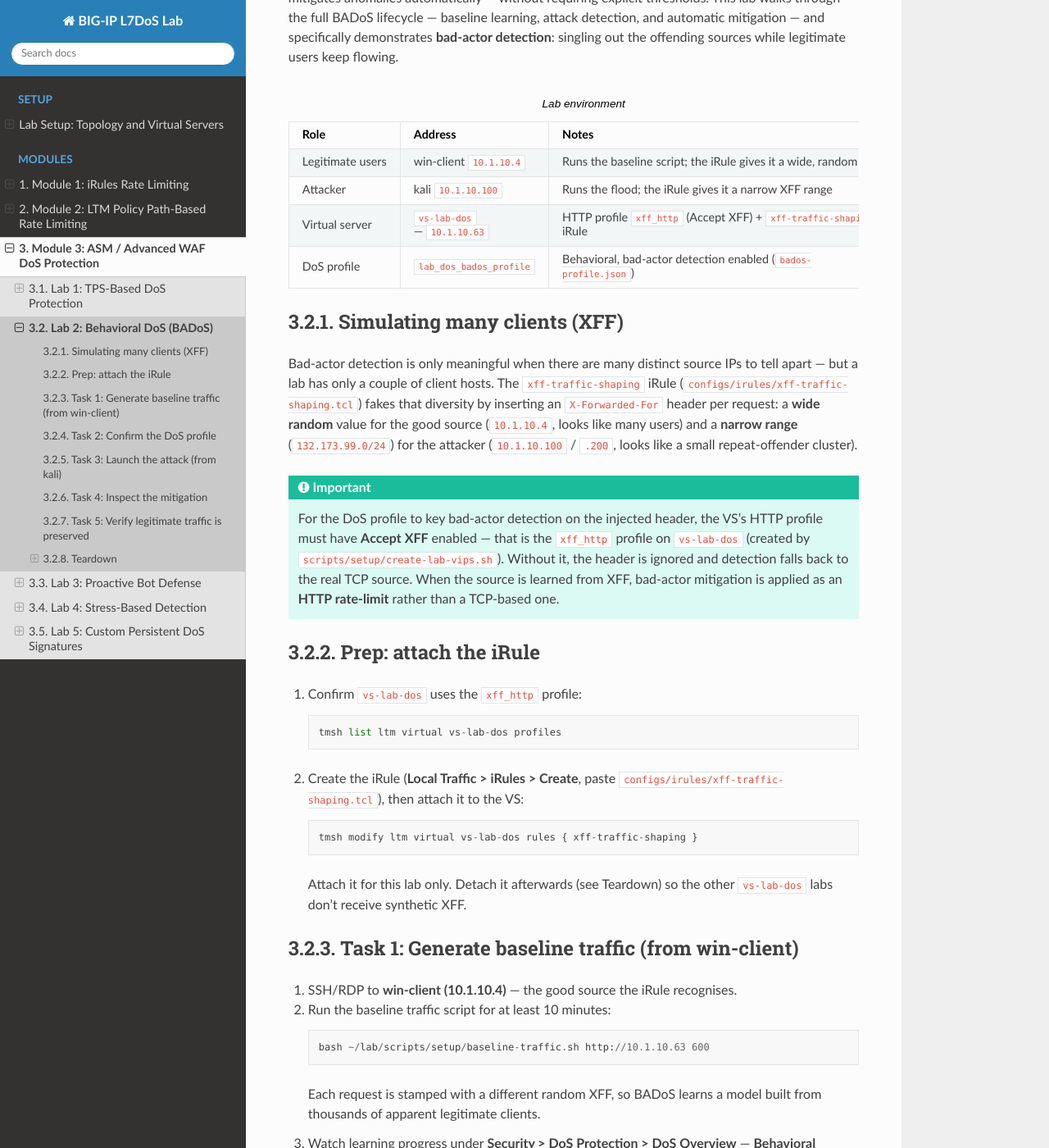
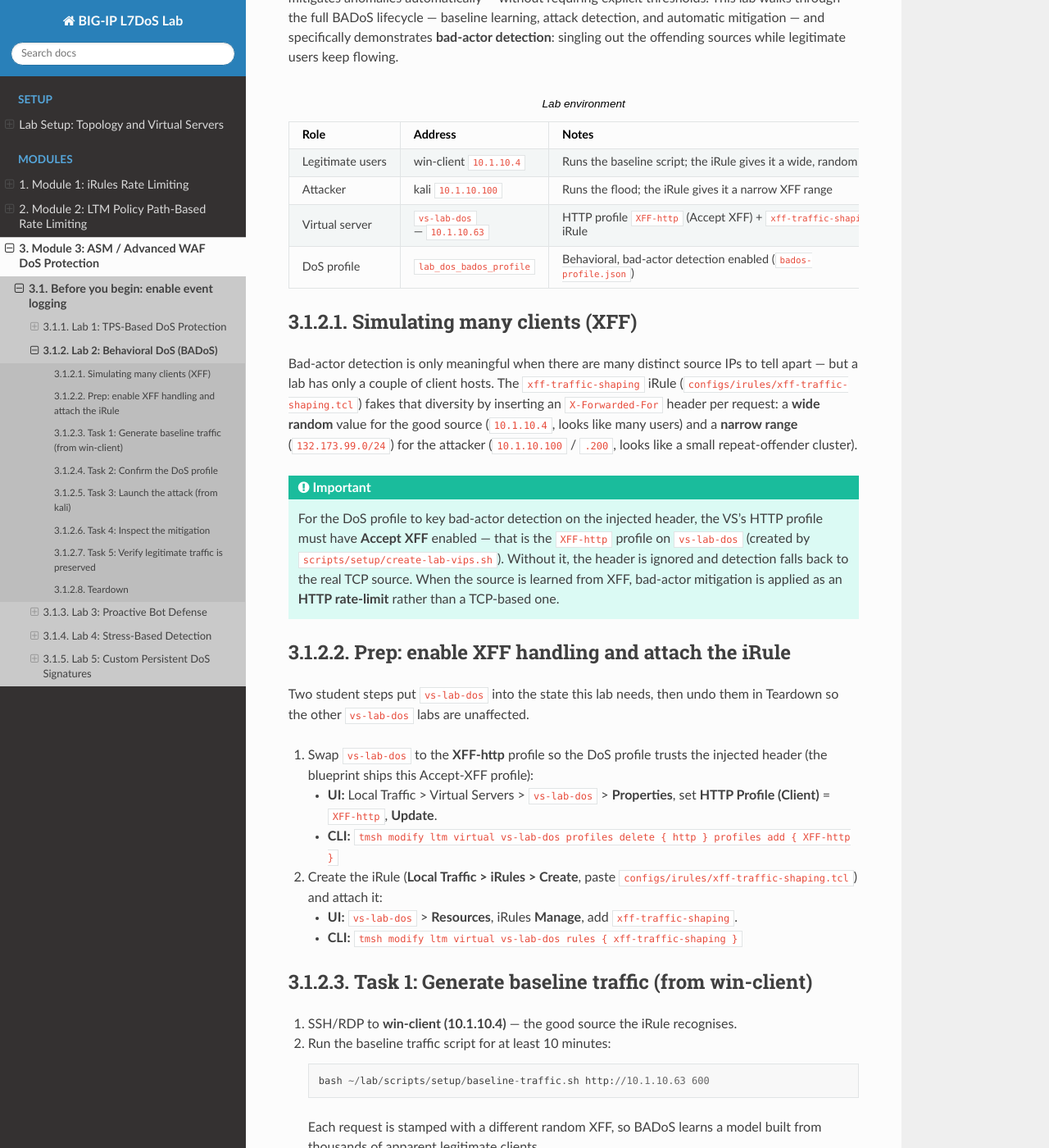
Before and after one commit to snowblind-/BIG-IP-L7DoS-Lab, a Sphinx documentation site: the page built from docs/module3-asm-waf/lab2/lab2-behavioral-dos.rst, in a window 1280 px wide and 1400 px high, scrolled down 198 px. Shown: the whole window at 82% size. Built offline with Sphinx 7.4.7 and the Read the Docs theme 3.1.0, drawn with Linux system fonts in a browser that asks for light colours; some of the changed text lies outside the part shown.

Commit message:
Make logging + XFF/iRule attach student lab steps; use existing profiles
- module3.rst: 'Before you begin: enable event logging' STUDENT step (UI/CLI) to
  attach the existing L7-DOS_BOT_Logger profile to vs-lab-dos/vs-lab-bot, so the
  Module 3 event-log validation works. (Moved out of the setup/instructor guide.)
- lab2: prep now has explicit student steps to swap vs-lab-dos to the existing
  XFF-http profile and attach the xff-traffic-shaping iRule; teardown reverts both.
- Standardize on the blueprint's existing XFF-http profile (accept-xff) instead of
  creating a duplicate xff_http; drop xff_http creation from create-lab-vips.sh
  (vs-lab-dos stays on plain http until Lab 2 swaps it as a student step).
- lab-topology: VIP map notes Lab 2 temporarily swaps XFF-http + iRule.

```diff
--- a/docs/module3-asm-waf/lab2/lab2-behavioral-dos.rst
+++ b/docs/module3-asm-waf/lab2/lab2-behavioral-dos.rst
@@ -23,7 +23,7 @@
      - Runs the flood; the iRule gives it a narrow XFF range
    * - Virtual server
      - ``vs-lab-dos`` — ``10.1.10.63``
-     - HTTP profile ``xff_http`` (Accept XFF) + ``xff-traffic-shaping`` iRule
+     - HTTP profile ``XFF-http`` (Accept XFF) + ``xff-traffic-shaping`` iRule
    * - DoS profile
      - ``lab_dos_bados_profile``
      - Behavioral, bad-actor detection enabled (``bados-profile.json``)
@@ -42,26 +42,31 @@
 .. important::
 
    For the DoS profile to key bad-actor detection on the injected header, the
-   VS's HTTP profile must have **Accept XFF** enabled — that is the ``xff_http``
+   VS's HTTP profile must have **Accept XFF** enabled — that is the ``XFF-http``
    profile on ``vs-lab-dos`` (created by ``scripts/setup/create-lab-vips.sh``).
    Without it, the header is ignored and detection falls back to the real TCP
    source. When the source is learned from XFF, bad-actor mitigation is applied
    as an **HTTP rate-limit** rather than a TCP-based one.
 
-Prep: attach the iRule
-----------------------
+Prep: enable XFF handling and attach the iRule
+----------------------------------------------
 
-#. Confirm ``vs-lab-dos`` uses the ``xff_http`` profile::
+Two student steps put ``vs-lab-dos`` into the state this lab needs, then undo them
+in Teardown so the other ``vs-lab-dos`` labs are unaffected.
 
-      tmsh list ltm virtual vs-lab-dos profiles
+#. Swap ``vs-lab-dos`` to the **XFF-http** profile so the DoS profile trusts the
+   injected header (the blueprint ships this Accept-XFF profile):
+
+   - **UI:** Local Traffic > Virtual Servers > ``vs-lab-dos`` > **Properties**,
+     set **HTTP Profile (Client)** = ``XFF-http``, **Update**.
+   - **CLI:** ``tmsh modify ltm virtual vs-lab-dos profiles delete { http } profiles add { XFF-http }``
 
 #. Create the iRule (**Local Traffic > iRules > Create**, paste
-   ``configs/irules/xff-traffic-shaping.tcl``), then attach it to the VS::
+   ``configs/irules/xff-traffic-shaping.tcl``) and attach it:
 
-      tmsh modify ltm virtual vs-lab-dos rules { xff-traffic-shaping }
-
-   Attach it for this lab only. Detach it afterwards (see Teardown) so the other
-   ``vs-lab-dos`` labs don't receive synthetic XFF.
+   - **UI:** ``vs-lab-dos`` > **Resources**, iRules **Manage**, add
+     ``xff-traffic-shaping``.
+   - **CLI:** ``tmsh modify ltm virtual vs-lab-dos rules { xff-traffic-shaping }``
 
 Task 1: Generate baseline traffic (from win-client)
 ---------------------------------------------------
@@ -157,12 +162,16 @@
 Teardown
 --------
 
-Detach the iRule so subsequent ``vs-lab-dos`` labs see real sources again::
+Undo both prep steps so subsequent ``vs-lab-dos`` labs see real sources on the
+plain HTTP profile::
 
    tmsh modify ltm virtual vs-lab-dos rules none
+   tmsh modify ltm virtual vs-lab-dos profiles delete { XFF-http } profiles add { http }
+   tmsh save sys config
 
-(The ``xff_http`` profile can stay — with no iRule injecting XFF and no upstream
-proxy, Accept XFF simply has nothing to act on and the real source is used.)
+(Leaving ``XFF-http`` attached is harmless once the iRule is gone — with nothing
+injecting XFF, Accept XFF has nothing to act on — but reverting keeps the VS
+identical to the other labs.)
 
 Questions
 ~~~~~~~~~
--- a/docs/setup/lab-topology.rst
+++ b/docs/setup/lab-topology.rst
@@ -46,9 +46,9 @@
      - Module 3 — DoS profile: TPS (3.1), BADoS (3.2), stress (3.4), and the
        DoS-profile Proactive Bot Defense (3.3, Task 1)
      - ``lab_dos_*`` DoS profile (``tps-dos-profile.json`` /
-       ``bados-profile.json`` / ``bot-defense-profile.json``). Uses the
-       ``xff_http`` profile (Accept XFF) so BADoS bad-actor detection can key on
-       the ``xff-traffic-shaping`` iRule's header (Lab 2).
+       ``bados-profile.json`` / ``bot-defense-profile.json``). Lab 2 temporarily
+       swaps this VS to the ``XFF-http`` profile and attaches the
+       ``xff-traffic-shaping`` iRule for bad-actor detection (student steps).
    * - ``vs-lab-bot``
      - ``10.1.10.74:80``
      - Module 3 — standalone Bot Defense profile (3.3, Task 2+): verify
```
Also changed, not shown: docs/module3-asm-waf/module3.rst (+21 -0 lines), 2 other files.
